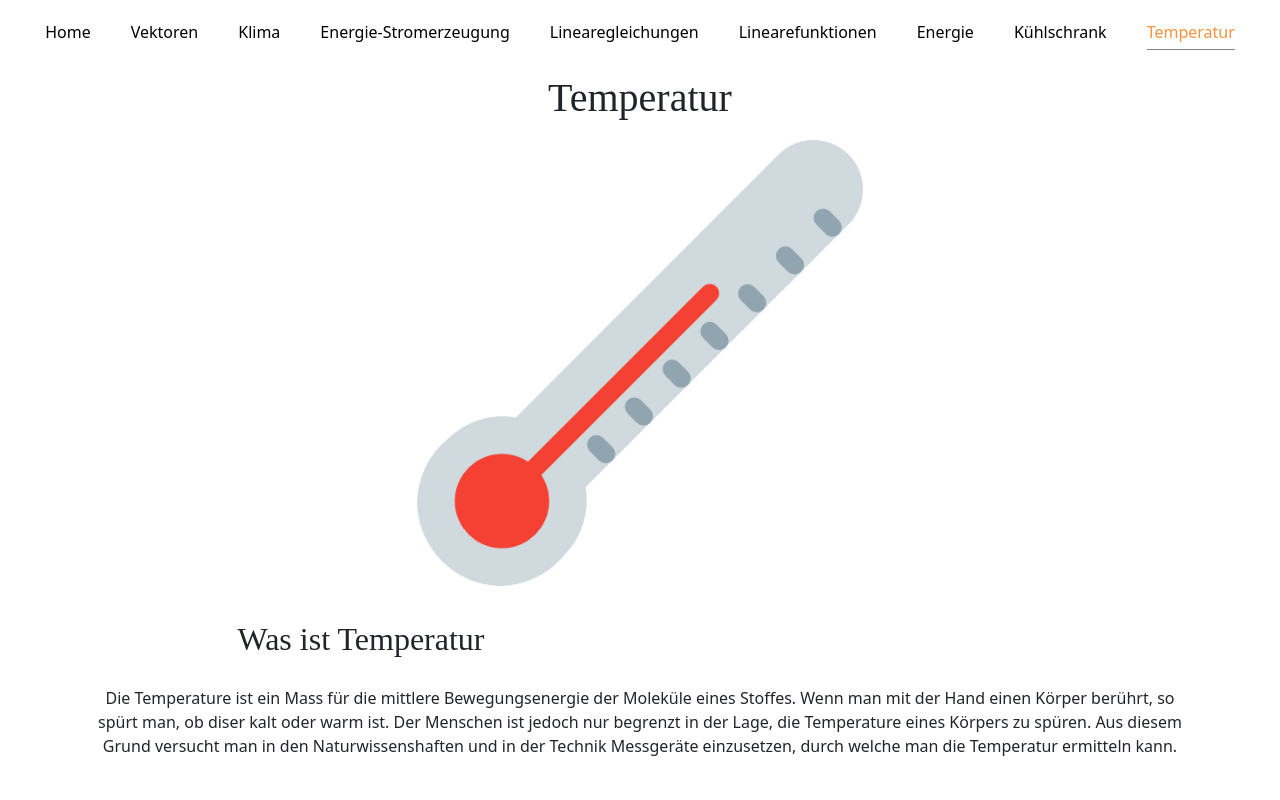
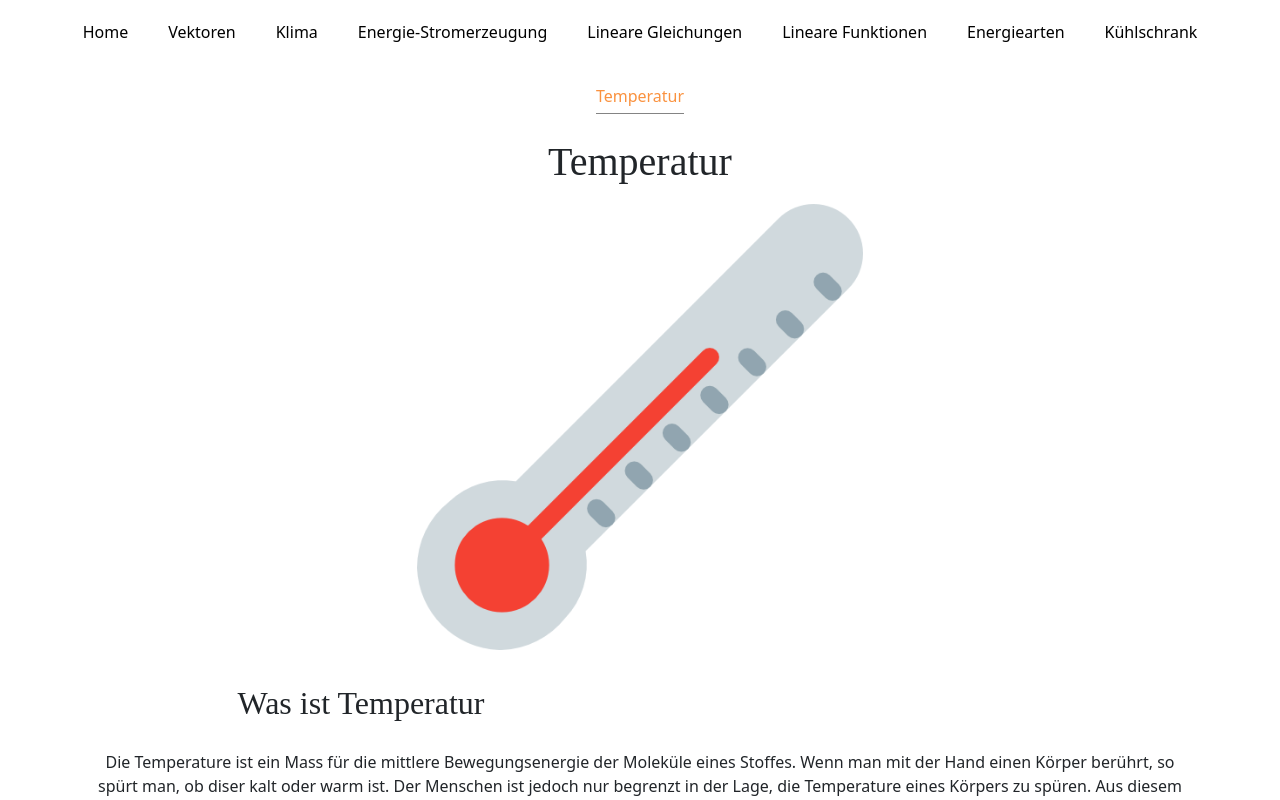
Before and after one commit to BZZ-ab20c/BZZ-ab20c.github.io, a React (Create React App) app in the folder client/: page /temperatur in a window 1280 px wide. Shown: the top 800 px of the page. Built offline with nearby package versions, Linux system fonts and the light colour scheme.

Commit message:
fixed typoes according to teacher

```diff
--- a/client/src/components/Navigation.js
+++ b/client/src/components/Navigation.js
@@ -22,7 +22,7 @@ const Navigation = () => {
         textDecoration: 'underline'
     }
 
-    const { pathname } = useLocation();
+    const {pathname} = useLocation();
 
     return (
         <div>
@@ -42,20 +42,20 @@ const Navigation = () => {
                             activeStyle={style}>Klima</NavLink></li>
                         <li><NavLink
                             to="/energie-stromerzeugung"
-                            isActive={() => ['kernkraft/','solar/','wasserkraftwerk/','generator/'].includes(pathname)}
+                            isActive={() => ['kernkraft/', 'solar/', 'wasserkraftwerk/', 'generator/'].includes(pathname)}
                             activeStyle={style}>Energie-Stromerzeugung</NavLink>
                         </li>
                         <li><NavLink
                             to="/linearegeleichungen"
-                            activeStyle={style}>Linearegleichungen</NavLink>
+                            activeStyle={style}>Lineare Gleichungen</NavLink>
                         </li>
                         <li><NavLink
                             to="/linearefunktionen"
-                            activeStyle={style}>Linearefunktionen</NavLink>
+                            activeStyle={style}>Lineare Funktionen</NavLink>
                         </li>
                         <li><NavLink
                             to="/energie"
-                            activeStyle={style}>Energie</NavLink>
+                            activeStyle={style}>Energiearten</NavLink>
                         </li>
                         <li><NavLink
                             to="/kuehlschrank"
```
